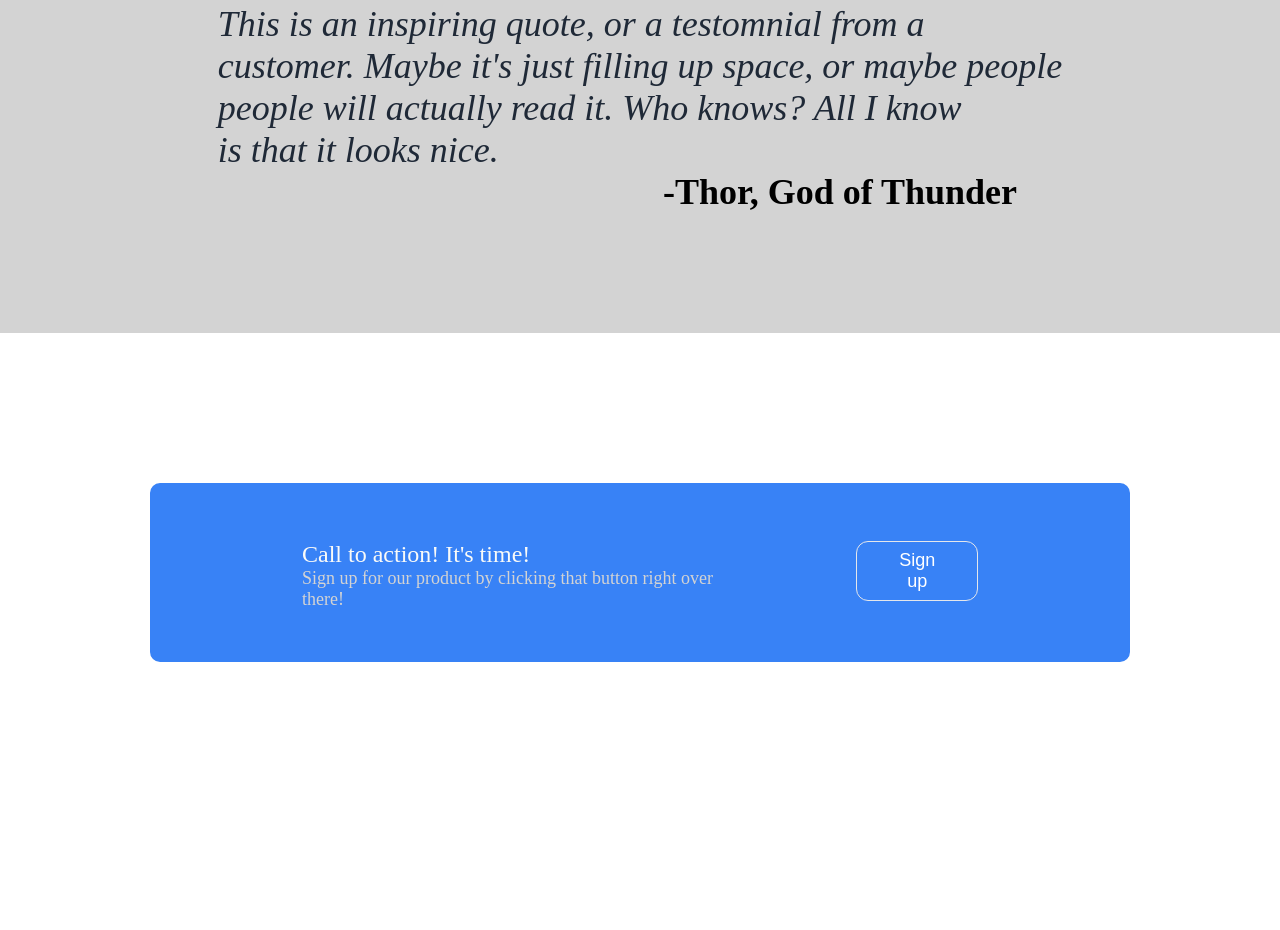
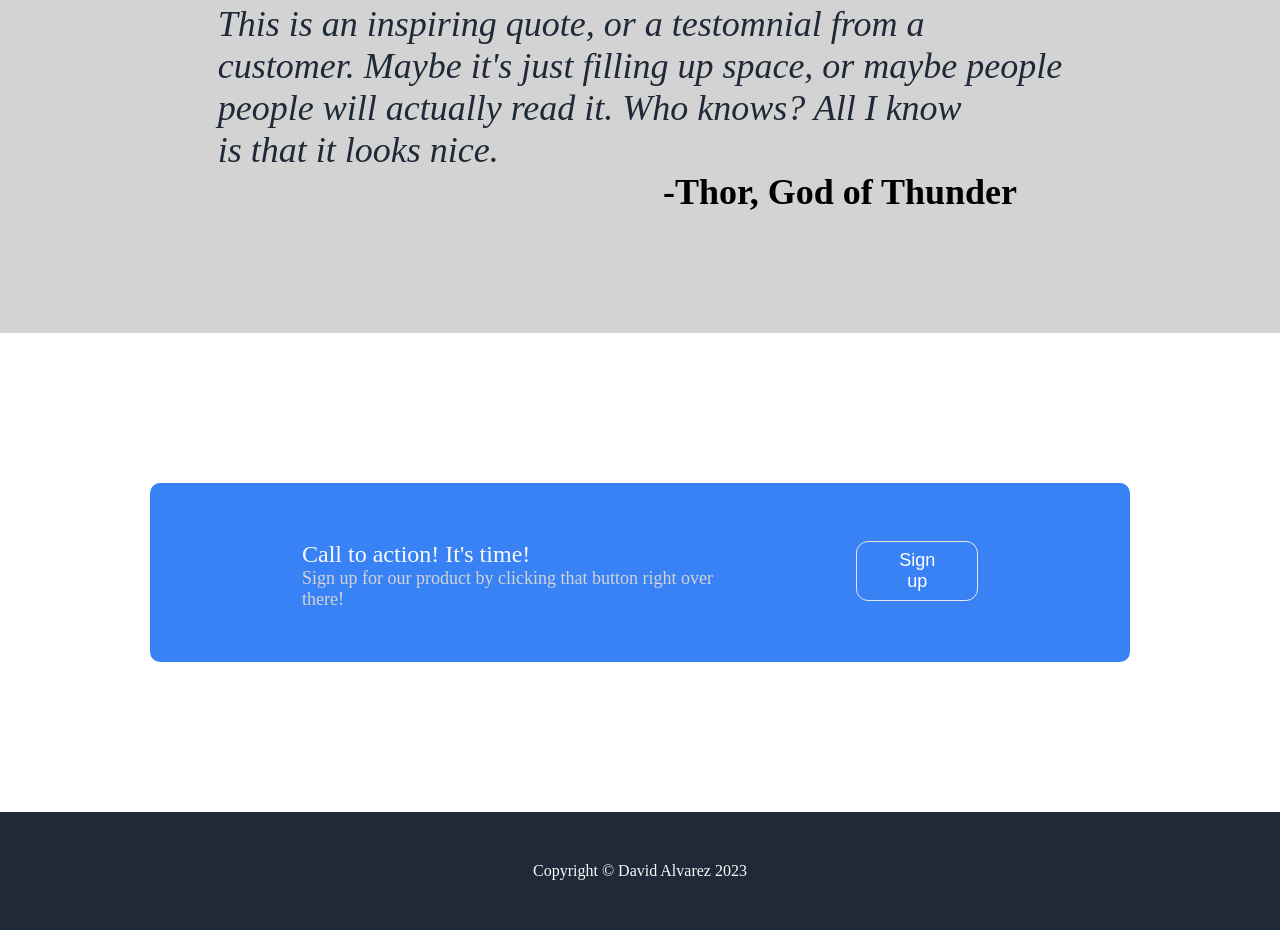
Before and after one commit to davidttpb/landing-page, a plain HTML site: page index.html in a window 1280 px wide. Shown: the part 1026-1956 px from the top of the page. Before the commit the page ends 1838 px from the top, so only its background shows below. Drawn offline with Linux system fonts and the light colour scheme.

Commit message:
added footer section to webpage

```diff
--- a/index.html
+++ b/index.html
@@ -118,5 +118,9 @@
         </div>
     </div>
 
+    <div class="footer">
+        <div class="footer-text">Copyright © David Alvarez 2023</div>
+    </div>
+
 </body>
 </html>
--- a/style.css
+++ b/style.css
@@ -199,3 +199,14 @@ a {
     font-size: 18px;
     color: lightgrey;
 }
+
+.footer {
+    display: flex;
+    justify-content: center;
+    background-color: #1f2937;
+}
+
+.footer-text {
+    color: #f9faf8;
+    margin: 50px;
+}
```
